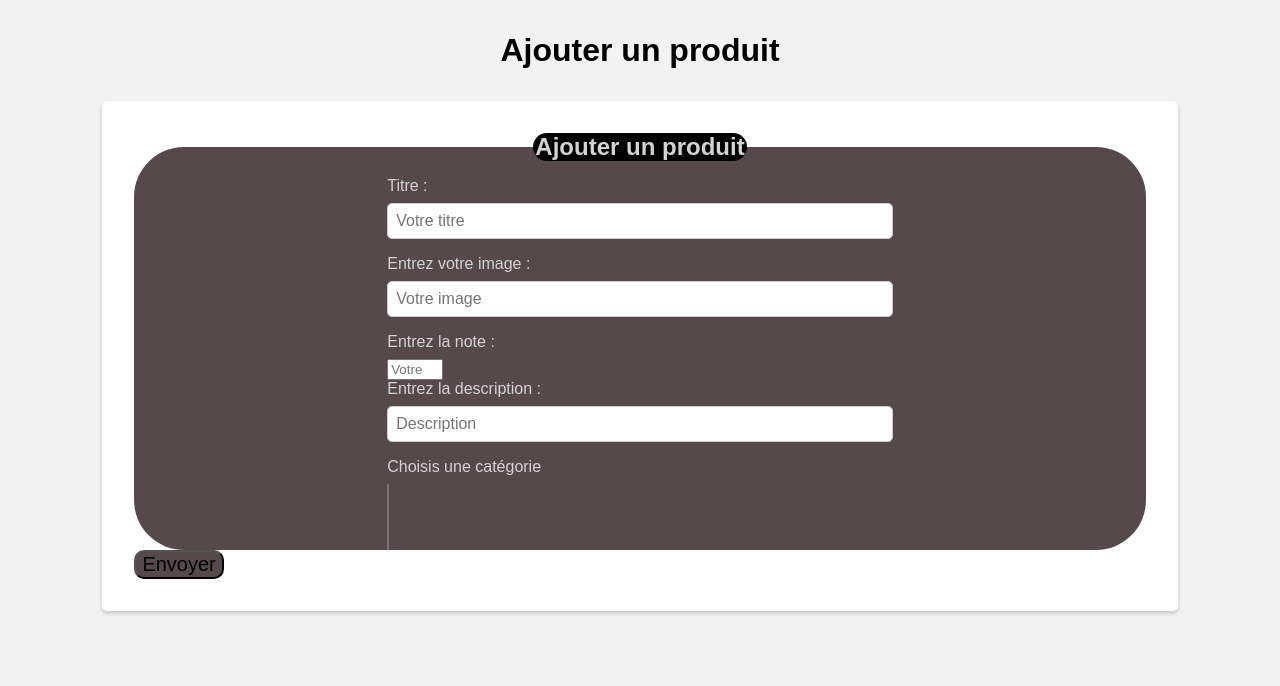
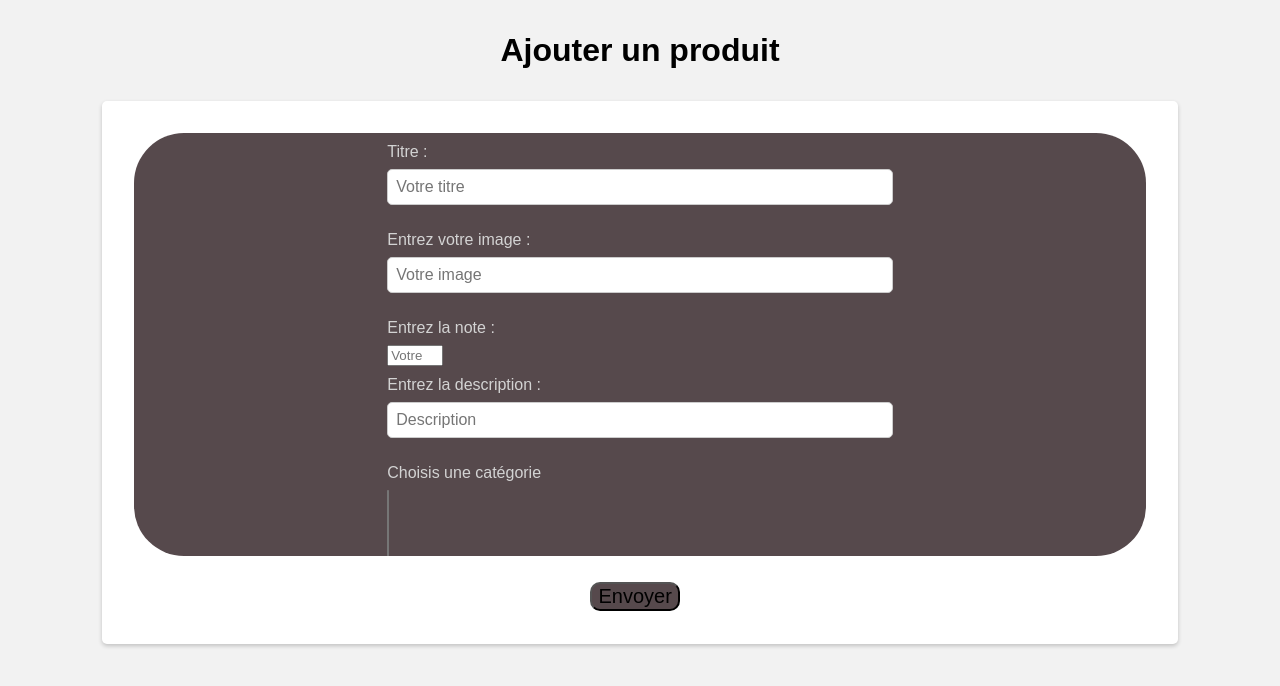
Before and after one commit to PhoVic14/projetPersoVictorPholien5TI, a PHP site: page /Templates/Encheres/ajoutProduit.php in a window 1280 px wide. Shown: the top 686 px of the page. Run offline with PHP 8.4, Linux system fonts and the light colour scheme; the template is opened without the code that fills it, so the values that code supplies are empty.

Commit message:
Ajout du CSS
Ajout du CSS

```diff
--- a/CSS/style.css
+++ b/CSS/style.css
@@ -231,3 +231,37 @@ body {
     justify-content: center;
     margin-left: 25%;
   }
+
+
+  .add{
+    justify-content: center;
+    border: 1px solid white;
+    margin-left: 45%;
+    margin-top: 25px;
+  }
+
+.remplir{
+  margin-top: 10px;
+}
+
+.profil{
+  display: inline-block;
+  margin-right: 10px;
+  color: #fff;
+  background-color: #333;
+  padding: 8px 16px;
+  text-decoration: none;
+  border-radius: 4px;
+  margin-left: 45%;
+
+}
+
+.jsp{
+  margin-left: 45%;
+  text-decoration: none;
+}
+
+.essaye{
+  background-color: 56494C ;
+  border-radius: 5%;
+}
--- a/Templates/Encheres/ajoutProduit.php
+++ b/Templates/Encheres/ajoutProduit.php
@@ -1,8 +1,8 @@
 <link rel="stylesheet" href="CSS/style.css">
 <h1>Ajouter un produit</h1>
     <form action="" method="post">
+        <div class="kdb">
             <fieldset>
-        <legend>Ajouter un produit</legend>
                 <div class="remplir">
                     <label for="titre">Titre : </label>
                     <input name="titre" type="text" id="titre" placeholder="Votre titre">
@@ -31,7 +31,9 @@
                         <?php endforeach ?>
                 </select>
             </fieldset>
-        <div>
-            <button name="btnEnvoi" class="btn btn-primary" value="envoyer"><?php if(isset($_SESSION["user"])) : ?>Ajouter produit<?php else : ?>Envoyer<?php endif ?></button>
+
+            <div class="Add">
+                <button type="submit" name="btnEnvoi" class="btn btn-primary" value="envoyer"><?php if(isset($_SESSION["user"])) : ?>Ajouter <?php else : ?>Envoyer<?php endif ?></button>
+            </div>
         </div>
 </form>
--- a/Templates/Encheres/selectProduit.php
+++ b/Templates/Encheres/selectProduit.php
@@ -1,5 +1,5 @@
 <h1>Enchere</h1>
-<div class="flex space-around">
+<div class="flex space-around essaye">
     <div>
         <ol>
             <div>
@@ -20,5 +20,5 @@
             </div>
         </ol>
     </div>
+</div>
     <a href="deleteEnchere?id=<?= $enchere->produitId ?>">Supprimer</a>
-</div>
--- a/Templates/Utilisateurs/inscription.php
+++ b/Templates/Utilisateurs/inscription.php
@@ -1,5 +1,4 @@
 <link rel="stylesheet" href="CSS/style.css">
-<h1>Inscription</h1>
     <form action="" method="post">
         <fieldset>
         <legend><?php if(isset($_SESSION["user"])) : ?>Modifier<?php else : ?>Inscription<?php endif ?></legend>
@@ -34,7 +33,7 @@
                 <?php if(isset($messageError["naissance"])) : ?> <p> <?= $messageError["naissance"] ?> </p> <?php endif ?>
             </div>
         </fieldset>
-        <div>
-            <button name="<?= isset($_SESSION['user']) ? 'btnModifier' : 'btnEnvoi' ?>" class="btn btn-primary" value="1"><?php if(isset($_SESSION["user"])) : ?>Modifier<?php else : ?>Envoyer<?php endif ?></button>
+        <div class="add connexion">
+            <button type="submit" name="<?= isset($_SESSION['user']) ? 'btnModifier' : 'btnEnvoi' ?>" class="btn btn-primary" value="1"><?php if(isset($_SESSION["user"])) : ?>Modifier<?php else : ?>Envoyer<?php endif ?></button>
         </div>
 </form>
--- a/Templates/Utilisateurs/profil.php
+++ b/Templates/Utilisateurs/profil.php
@@ -1,4 +1,6 @@
 <h1>Profil</h1>
+    <div class="profil">
+
             <p>Nom : </p>
                 <p><?= $_SESSION["user"]->utilisateurNom ?> </p>
             <p>Prenom : </p>
@@ -9,5 +11,8 @@
                 <p><?= $_SESSION["user"]->utilisateurMotDePasse ?> </p>
             <p>Pseudo : </p>
                 <p><?= $_SESSION["user"]->utilisateurPseudo ?> </p>
+    </div>
+    <div class="jsp">
             <a href="inscription">Modifier</a>
             <a href="deleteUser">Supprimer</a>
+    </div>
```
Also changed, not shown: Templates/Utilisateurs/connexion.php (+2 -6 lines). Lines whose indentation alone changed are shown as unchanged.
